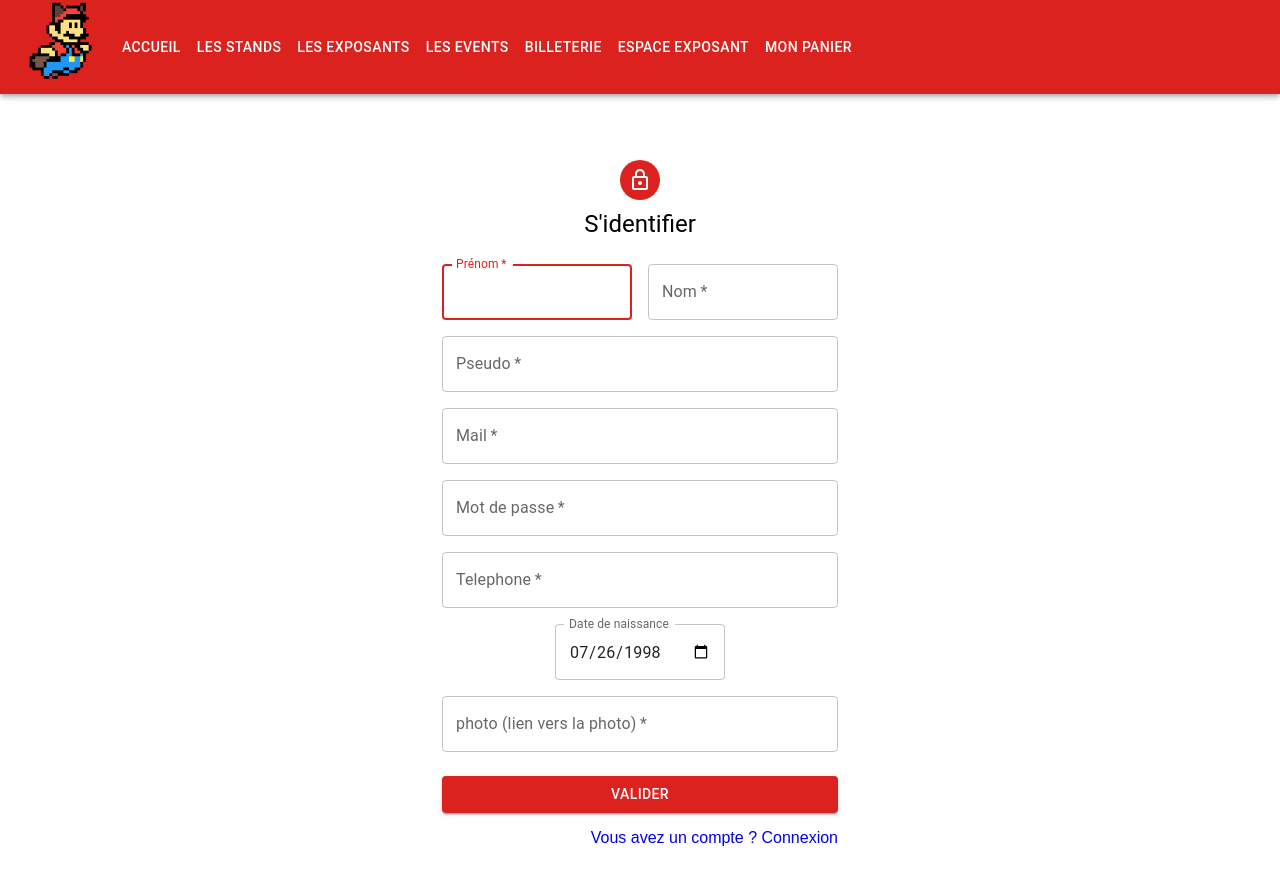
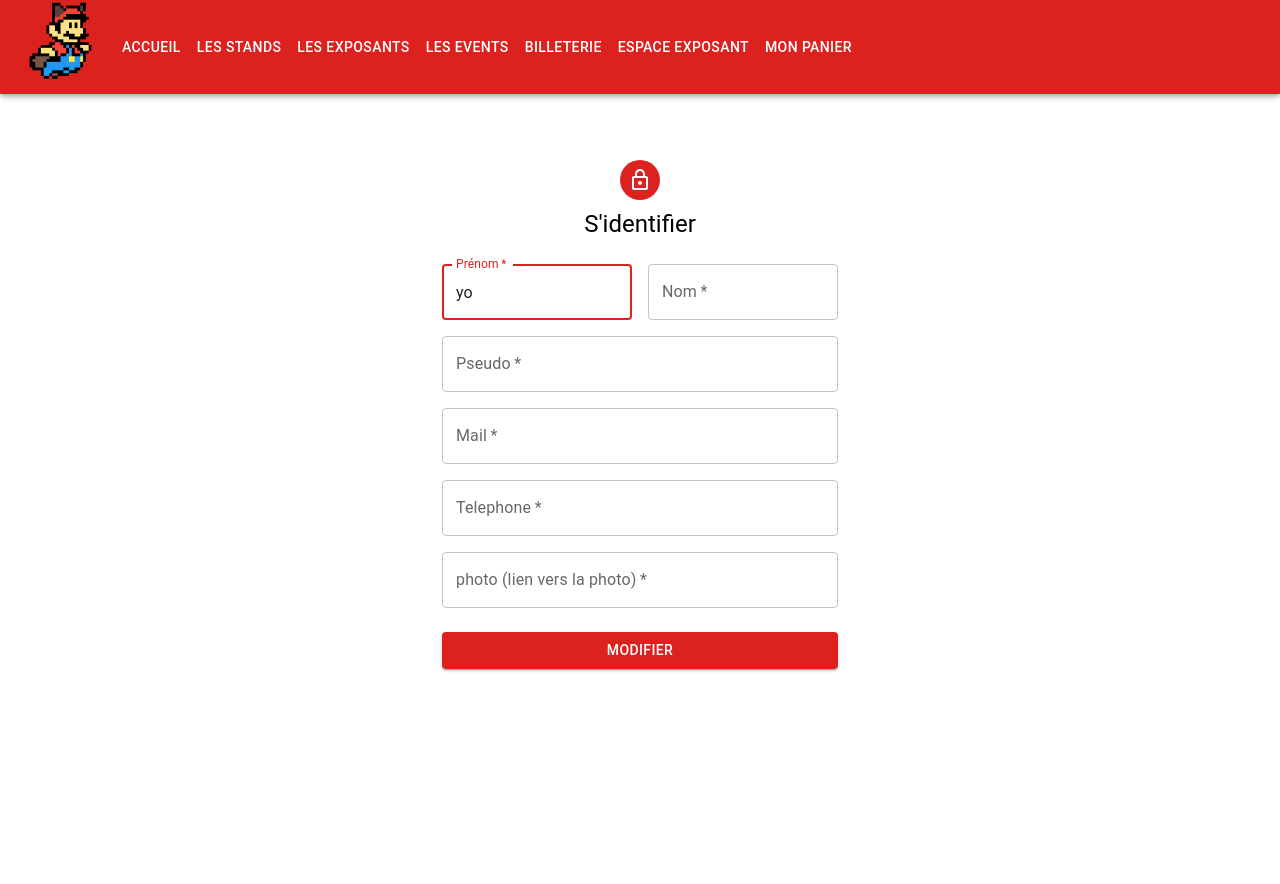
Before and after one commit to TotoWolfy/reactNintendo, a React (Create React App) app: page /ModifProfil in a window 1280 px wide. Shown: the top 884 px of the page. After the commit the page ends 800 px from the top, so only its background shows below. Built offline with nearby package versions, Linux system fonts and the light colour scheme.

Commit message:
inscription

```diff
--- a/src/components/ExhibitorList.js
+++ b/src/components/ExhibitorList.js
@@ -29,7 +29,7 @@ export default function ExhibitorList(){
 
         exhibitor.map(item =>
             <div className="ExhibitorCard">
-          <DefaultCard title={item.description} description={item.catNameEv}  button={button} />
+          <DefaultCard title={item.pseudo} img={item.photoExhib} description={item.description} description2={item.catName}  button={button} />
             </div>)
         )
 
--- a/src/components/FormIdent.js
+++ b/src/components/FormIdent.js
@@ -8,8 +8,7 @@ import Box from "@mui/material/Box";
 import LockOutlinedIcon from "@mui/icons-material/LockOutlined";
 import Typography from "@mui/material/Typography";
 import Container from "@mui/material/Container";
-
-
+import { useState, useEffect } from "react";
 
 
 import { Link } from "react-router-dom";
@@ -18,12 +17,45 @@ export default function FormIdent() {
   const handleSubmit = (event) => {
     event.preventDefault();
     const data = new FormData(event.currentTarget);
-    console.log({
-      email: data.get("email"),
-      password: data.get("password")
-    });
+    newExhibitor(data)
   };
+   const [exhibitorCategorie, setExhibitorCategorie] = useState([]);
+  function whenOpen(){
+    const url2 = "https://cabrol.alwaysdata.net/api/saeExhibitorCategorie"
 
+        const fetchOptions = {
+            method: "GET"
+        };
+        fetch(url2, fetchOptions)
+        .then((response) => {
+            return response.json();
+        })
+        .then((dataJSON) => {
+            setExhibitorCategorie(dataJSON);
+        })
+        .catch((error) => console.log(error));}
+const url = "https://cabrol.alwaysdata.net/api/saeExhibitor"
+    function newExhibitor(data) {
+        const fetchOptions = {
+          headers: {
+      'Accept': 'application/json',
+      'Content-Type': 'application/json'
+    },
+            method: "POST",
+            body: JSON.stringify({mail: data.get("email"), password: data.get("password"), phone: data.get("phone"),catName: data.get("categorie"), firstName: data.get("firstName"), lastName: data.get("lastName"), pseudo: data.get("Pseudo"),photoExhib: data.get("photo"), description: data.get("description") })
+        };
+        fetch(url, fetchOptions)
+            .then((response) => {
+                return response.json();
+            })
+            .then((dataJSON) => {
+                console.log(dataJSON);
+            })
+            .catch((error) => console.log(error));
+    };
+    useEffect(()=> {
+        whenOpen()
+        }, [])
   return (
     <Container component="main" maxWidth="xs">
       <Box
@@ -76,6 +108,25 @@ export default function FormIdent() {
               <TextField
                 required
                 fullWidth
+                id="categorie"
+                select
+                 SelectProps={{
+            native: true,
+          }}
+                label="categorie"
+                name="categorie"
+              >
+                {exhibitorCategorie.map((option) => (
+            <option key={option.catName} value={option.catName}>
+              {option.catName}
+            </option>
+          ))}
+              </TextField>
+            </Grid>
+            <Grid item xs={12}>
+              <TextField
+                required
+                fullWidth
                 id="email"
                 label="Mail"
                 name="email"
@@ -110,23 +161,20 @@ export default function FormIdent() {
                 name="phone"
                 label="Telephone"
                 type="number"
-                id="password"
+                id="phone"
+
+              />
+              </Grid>
+              <Grid item xs={12}>
+              <TextField
+                required
+                fullWidth
+                name="description"
+                label="description"
+                id="description"
 
               />
             </Grid>
-            <Grid item xs={12}>
-            <form  noValidate>
-  <TextField
-    id="date"
-    label="Date de naissance"
-    type="date"
-    defaultValue="1998-07-26"
-    InputLabelProps={{
-      shrink: true,
-    }}
-  />
-</form>
-</Grid>
 <Grid item xs={12}>
               <TextField
                 required
--- a/src/components/FormModifProfil.js
+++ b/src/components/FormModifProfil.js
@@ -50,6 +50,7 @@ export default function FormModifProfil() {
                 fullWidth
                 id="firstName"
                 label="Prénom"
+                value="yo"
                 autoFocus
               />
             </Grid>
@@ -86,18 +87,6 @@ export default function FormModifProfil() {
               <TextField
                 required
                 fullWidth
-                name="password"
-                label="Mot de passe"
-                type="password"
-                id="password"
-                autoComplete="new-password"
-              />
-
-            </Grid>
-            <Grid item xs={12}>
-              <TextField
-                required
-                fullWidth
                 name="phone"
                 label="Telephone"
                 type="number"
@@ -105,19 +94,6 @@ export default function FormModifProfil() {
 
               />
             </Grid>
-            <Grid item xs={12}>
-            <form  noValidate>
-  <TextField
-    id="date"
-    label="Date de naissance"
-    type="date"
-    defaultValue="1998-07-26"
-    InputLabelProps={{
-      shrink: true,
-    }}
-  />
-</form>
-</Grid>
 <Grid item xs={12}>
               <TextField
                 required
@@ -134,13 +110,8 @@ export default function FormModifProfil() {
             variant="contained"
             sx={{ mt: 3, mb: 2 }}
           >
-            Valider
+            Modifier
           </Button>
-          <Grid container justifyContent="flex-end">
-            <Link to="/ExhibitorSpace">
-              <Grid item>Vous avez un compte ? Connexion</Grid>
-            </Link>
-          </Grid>
         </Box>
       </Box>
     </Container>
```
